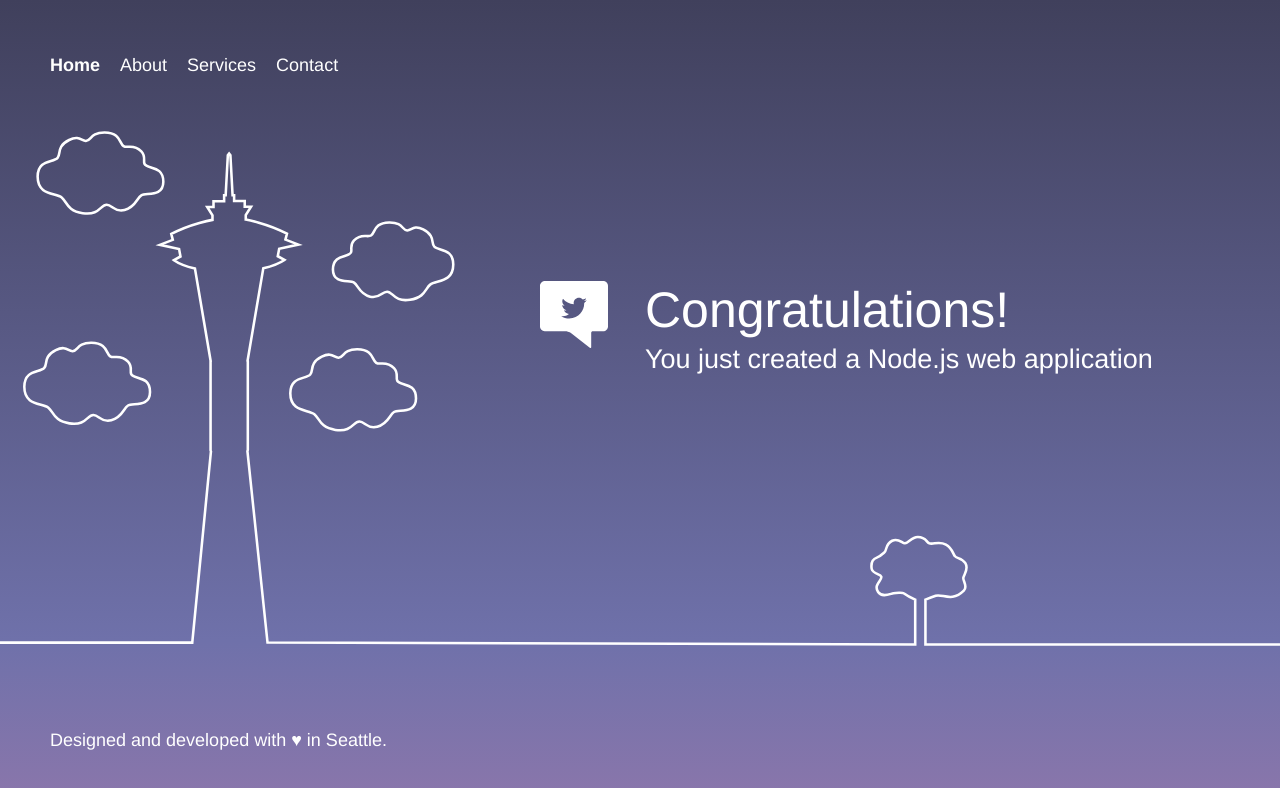
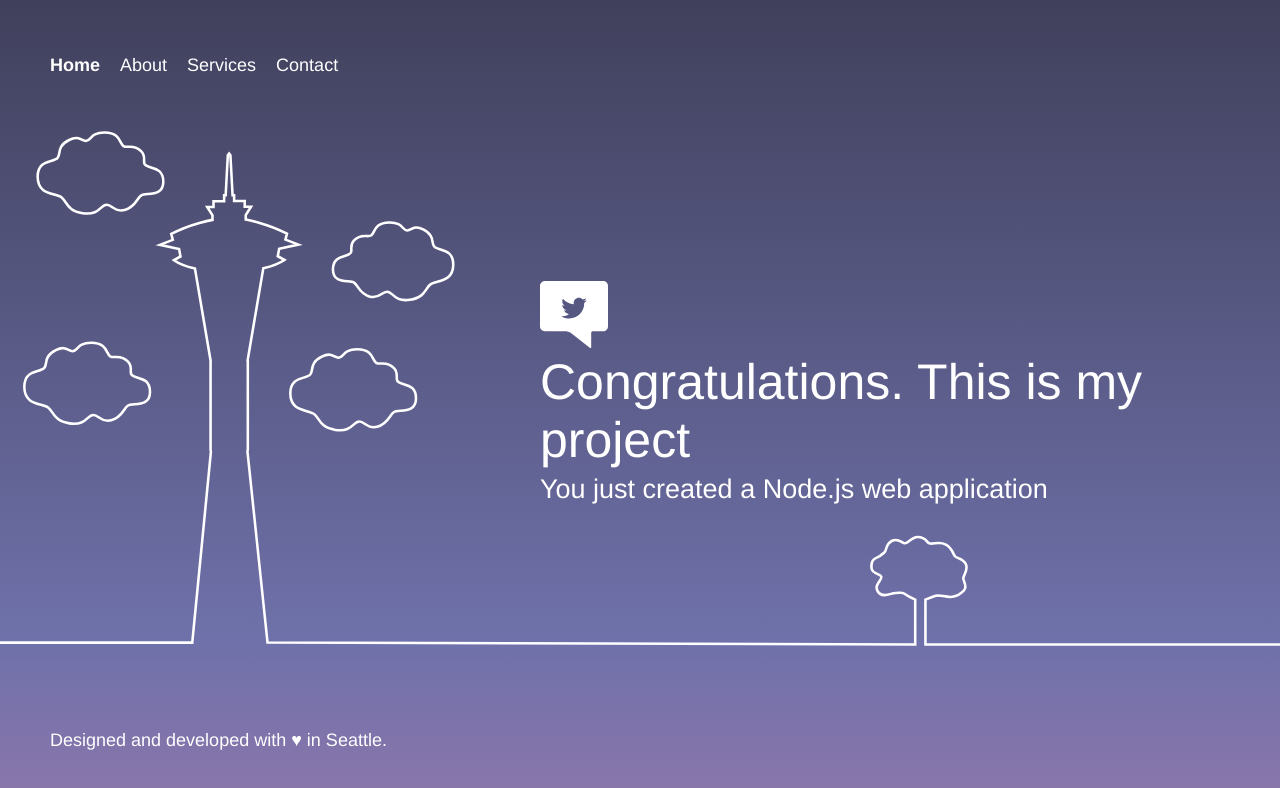
Before and after one commit to Harshm1212/DevOps-App1, a website: page public/index.html in a window 1280 px wide. Drawn offline with Linux system fonts and the light colour scheme.

Commit message:
practice-project

```diff
--- a/public/index.html
+++ b/public/index.html
@@ -58,7 +58,7 @@
         <div class="message">
             <a class="twitter-link" href="https://twitter.com/home/?status=I%20created%20a%20project%20with%20AWS%20CodeStar!%20%23AWS%20%23AWSCodeStar%20https%3A%2F%2Faws.amazon.com%2Fcodestar"><img src="assets/img/tweet.svg" /></a>
             <div class="text">
-                <h1>Congratulations!</h1>
+                <h1>Congratulations. This is my project</h1>
                 <h2>You just created a Node.js web application</h2>
             </div>
         </div>
```
